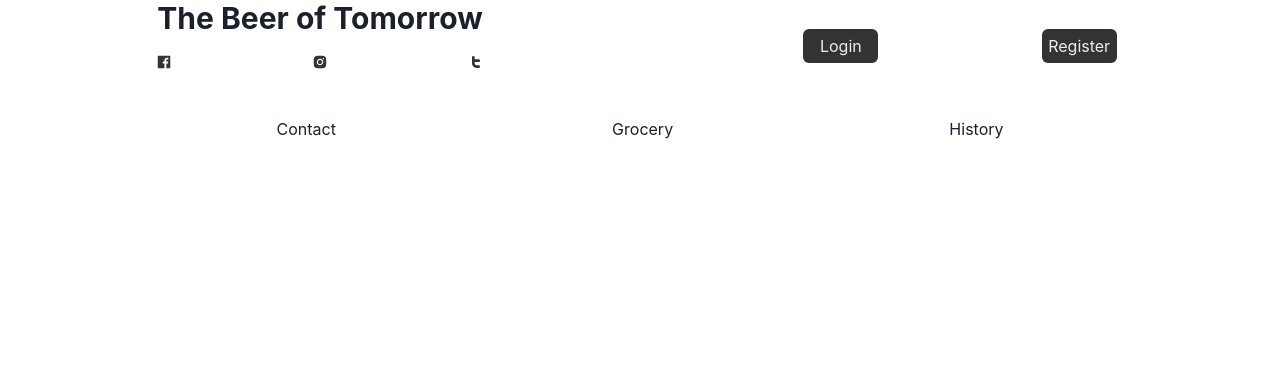
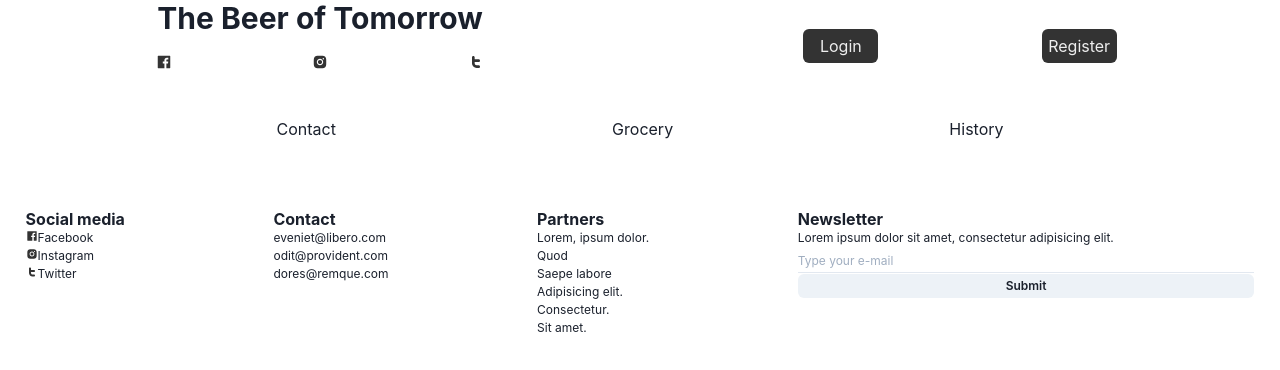
Before and after one commit to Ellie1341994/TJChallenge, a React (Create React App) app: page /beers_ in a window 1280 px wide. Shown: the top 370 px of the page. Built offline with nearby package versions, Linux system fonts and the light colour scheme.

Commit message:
Add Footer structure and content

```diff
--- a/src/components/Footer.tsx
+++ b/src/components/Footer.tsx
@@ -1,2 +1,95 @@
 import * as React from "react";
-export const Footer = () => null;
+import {
+  Input,
+  Text,
+  Button,
+  Flex,
+  Link,
+  LinkProps,
+  Heading,
+  Grid,
+  GridItem,
+  GridProps,
+  FlexProps,
+  List,
+  ListItem,
+  ListIcon,
+  OrderedList,
+  UnorderedList,
+} from "@chakra-ui/react";
+import { SocialNetworks } from "./misc/SocialNetworks";
+import { useBreakpointValue } from "@chakra-ui/react";
+const FOOTER_GRID_PROPS: GridProps = { bgColor: "#333", color: "#eee" };
+type TFooterList = ({ data }: { data: string[] | [] }) => JSX.Element;
+const FooterList: TFooterList = ({ data = [] }) => {
+  return (
+    <List fontSize="xs">
+      {data.map((datum) => (
+        <ListItem key={`FooterListItem#${datum}`}>{datum}</ListItem>
+      ))}
+    </List>
+  );
+};
+export const Footer = () => {
+  const emails = [
+    "eveniet@libero.com",
+    "odit@provident.com ",
+    "dores@remque.com ",
+  ];
+  const partners = [
+    "Lorem, ipsum dolor.",
+    "Quod",
+    "Saepe labore",
+    "Adipisicing elit.",
+    "Consectetur.",
+    "Sit amet.",
+  ];
+  const baseSizeScreen = useBreakpointValue({ base: true, sm: false });
+  return (
+    <Grid templateColumns="repeat(4,auto)" p="2%" gap={2}>
+      <GridItem>
+        <Heading size="sm" fontWeight="bold">
+          Social media
+        </Heading>
+        <SocialNetworks fontSize="xs" direction="column" displayNames />
+      </GridItem>
+      <GridItem>
+        <Heading size="sm" fontWeight="bold">
+          Contact
+        </Heading>
+        <FooterList data={emails} />
+      </GridItem>
+      {!baseSizeScreen && (
+        <GridItem>
+          <Heading size="sm" fontWeight="bold">
+            Partners
+          </Heading>
+          <FooterList data={partners} />
+        </GridItem>
+      )}
+      <GridItem>
+        <Heading size="sm" fontWeight="bold">
+          Newsletter
+        </Heading>
+        <Text fontSize="xs">
+          Lorem ipsum dolor sit amet, consectetur adipisicing elit.
+        </Text>
+        <form
+          onSubmit={(event: React.FormEvent<HTMLFormElement>) =>
+            event.preventDefault()
+          }
+        >
+          <Input
+            variant="flushed"
+            size="xs"
+            _placeholder={{ fontsize: "6px" }}
+            placeholder="Type your e-mail"
+          />
+          <Button size="xs" isFullWidth>
+            Submit
+          </Button>
+        </form>
+      </GridItem>
+    </Grid>
+  );
+};
```
